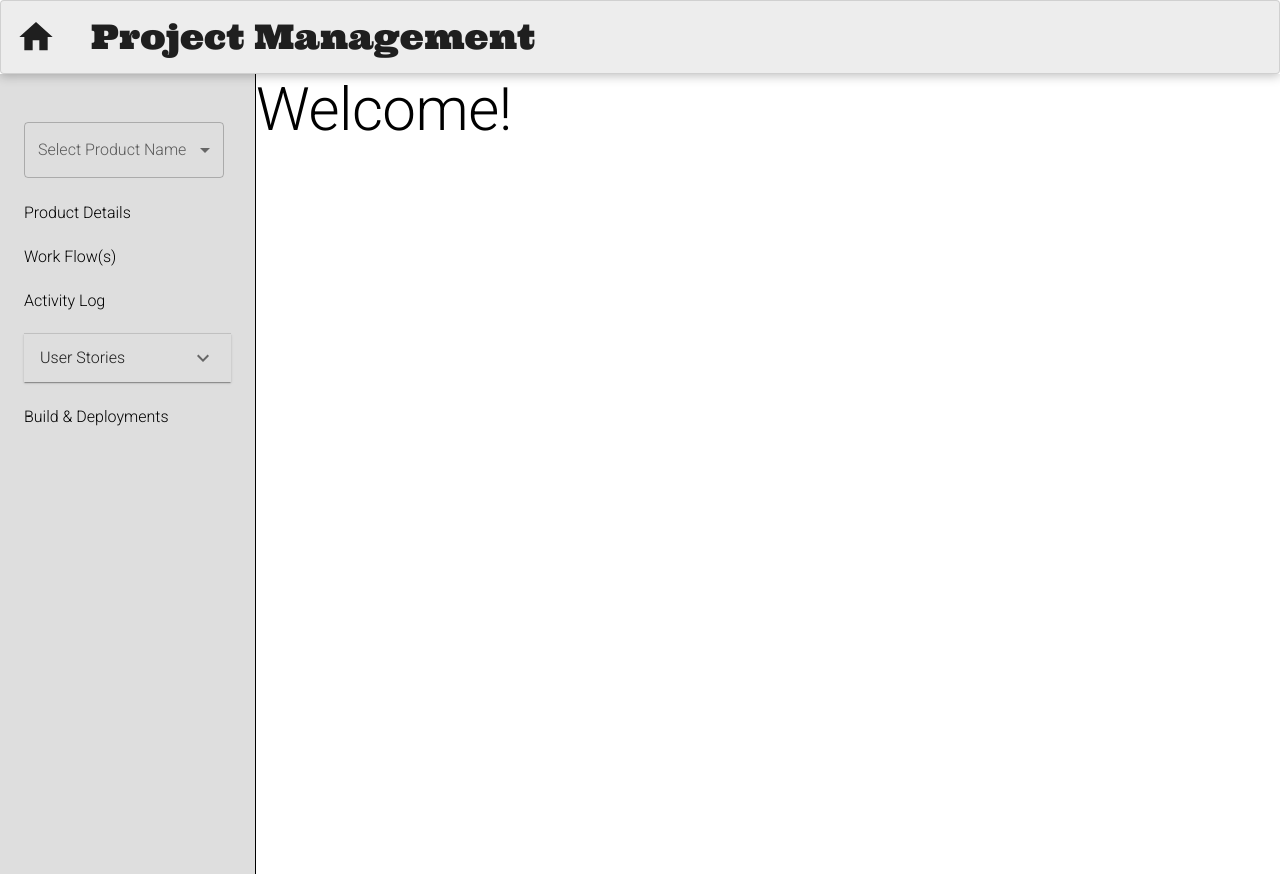
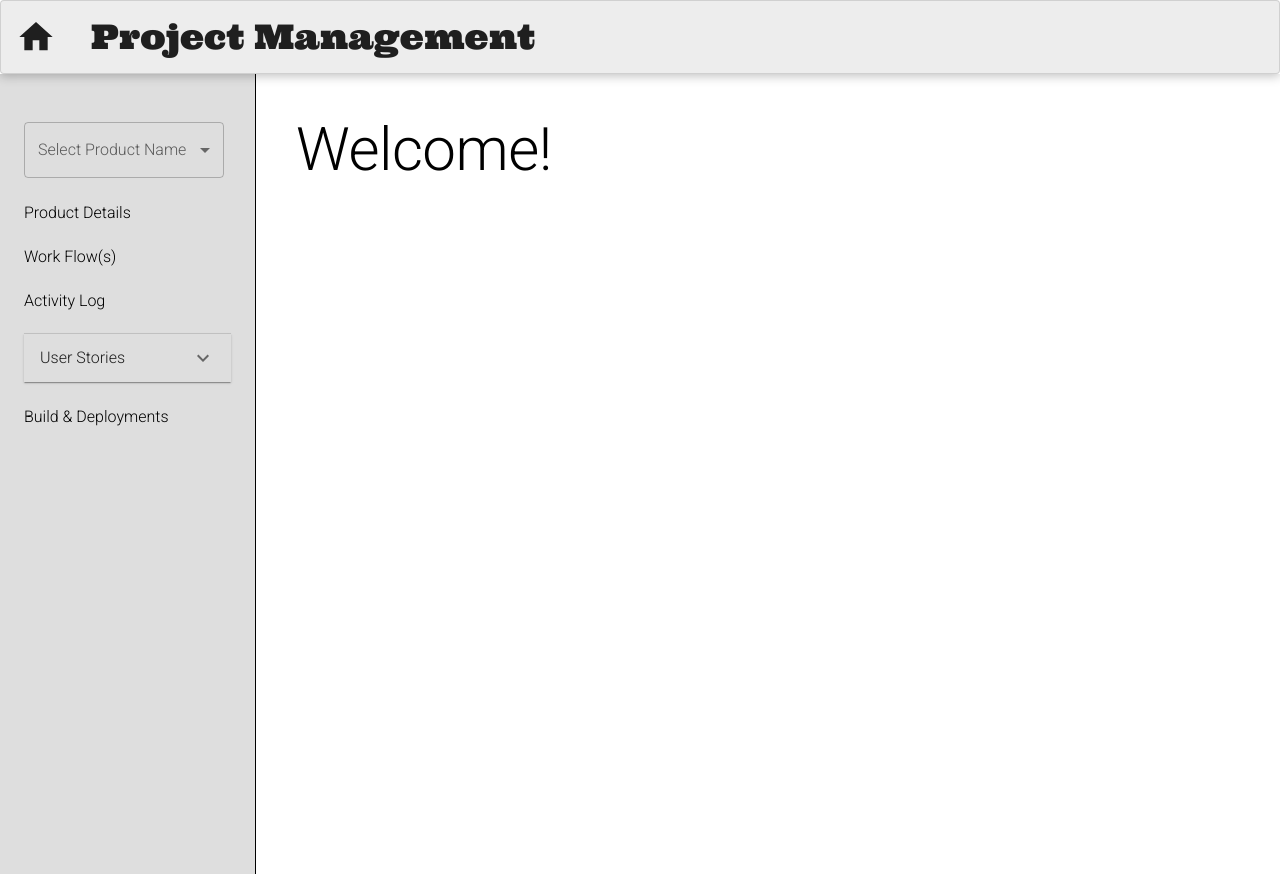
Before and after one commit to Saif-Ullah-akqa/project-management-tool, a Next.js app: page / in a window 1280 px wide. Built offline with nearby package versions, Linux system fonts and the light colour scheme.

Commit message:
Updated main screen styling

```diff
--- a/src/components/InitialBlock/index.js
+++ b/src/components/InitialBlock/index.js
@@ -1,9 +1,16 @@
-import { Typography } from '@mui/material'
+import { Box, Typography } from '@mui/material'
 import React from 'react'
 
 const MainScreen = () => {
   return (
-    <Typography variant='h2'>Welcome!</Typography>
+    <Box
+    sx={{
+      margin: 5,
+      display: "flex",
+      flexDirection: "column",
+    }}
+  >    <Typography variant='h2'>Welcome!</Typography>
+  </Box>
   )
 }
 
```
